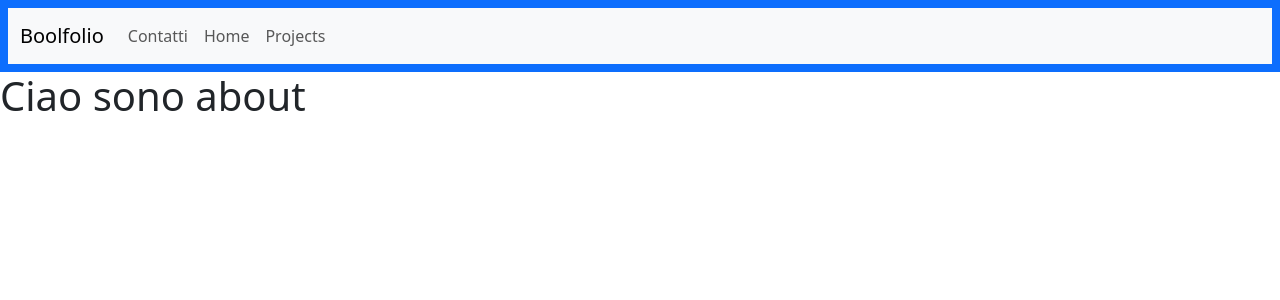
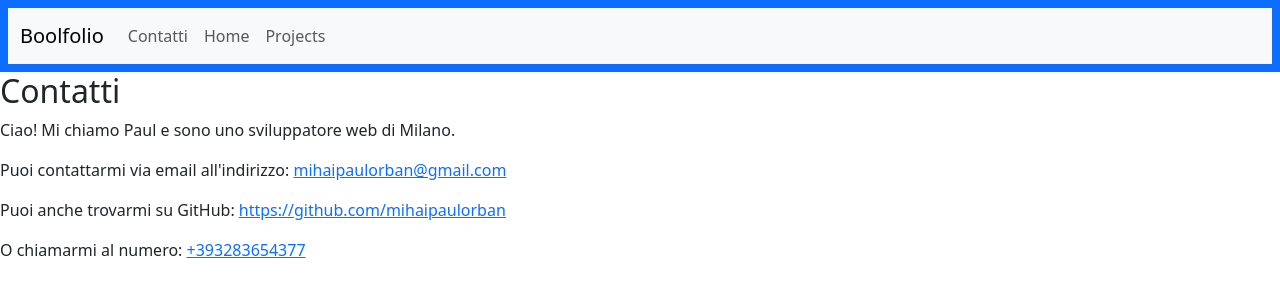
Before and after one commit to mihaipaulorban/vite-boolfolio, a Vue app: page /about in a window 1280 px wide. Shown: the top 300 px of the page. Built offline with nearby package versions, Linux system fonts and the light colour scheme; no server answers.

Commit message:
feat: una piccola pagina about

```diff
--- a/src/components/About.vue
+++ b/src/components/About.vue
@@ -1,3 +1,20 @@
 <template>
-  <h1>Ciao sono about</h1>
+  <div class="contact-section">
+    <h2>Contatti</h2>
+    <p>Ciao! Mi chiamo Paul e sono uno sviluppatore web di Milano.</p>
+
+    <p>
+      Puoi contattarmi via email all'indirizzo:
+      <a href="mailto:mihaipaulorban@gmail.com">mihaipaulorban@gmail.com</a>
+    </p>
+
+    <p>
+      Puoi anche trovarmi su GitHub:
+      <a href="https://github.com/mihaipaulorban"
+        >https://github.com/mihaipaulorban</a
+      >
+    </p>
+
+    <p>O chiamarmi al numero: <a href="tel:+393283654377">+393283654377</a></p>
+  </div>
 </template>
```
